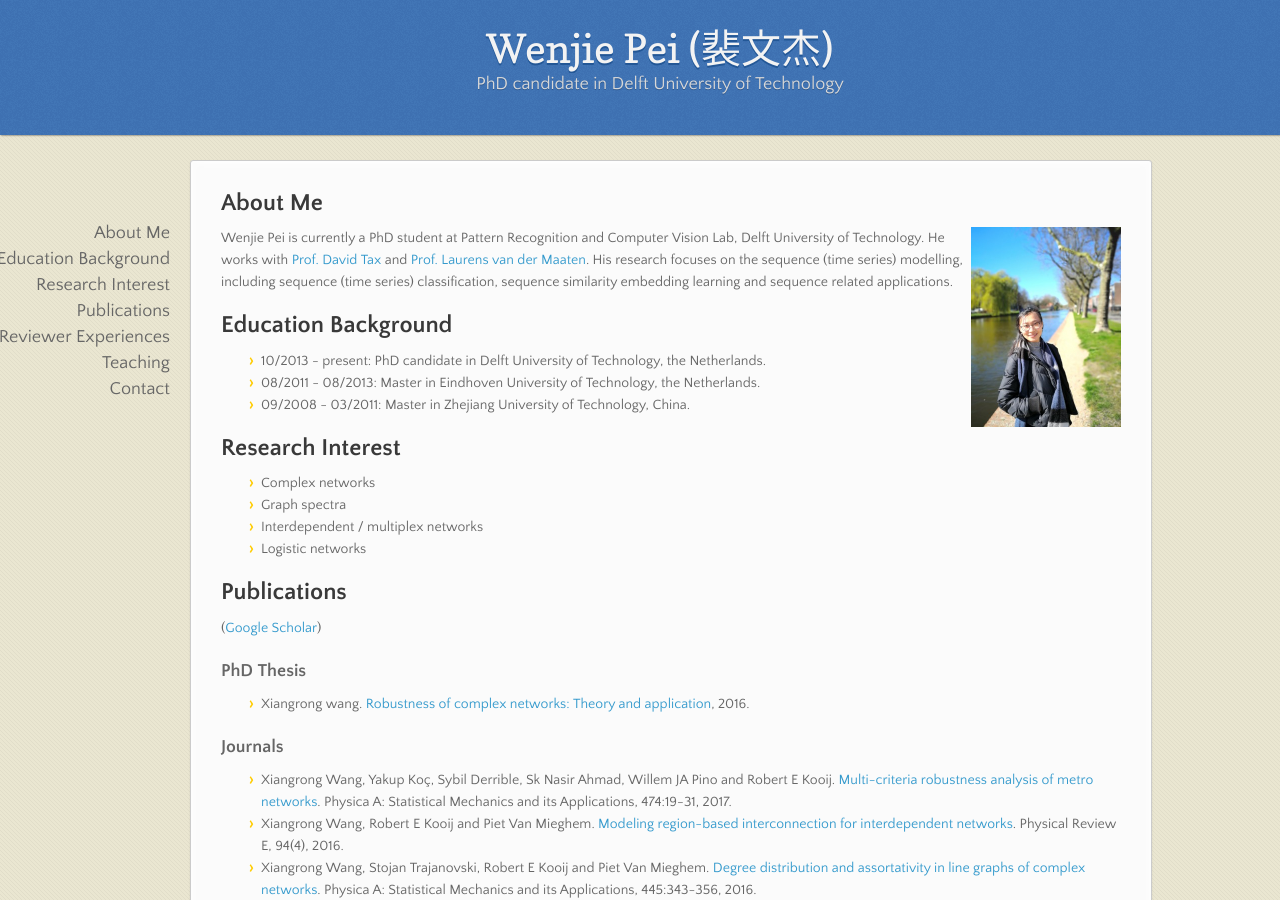
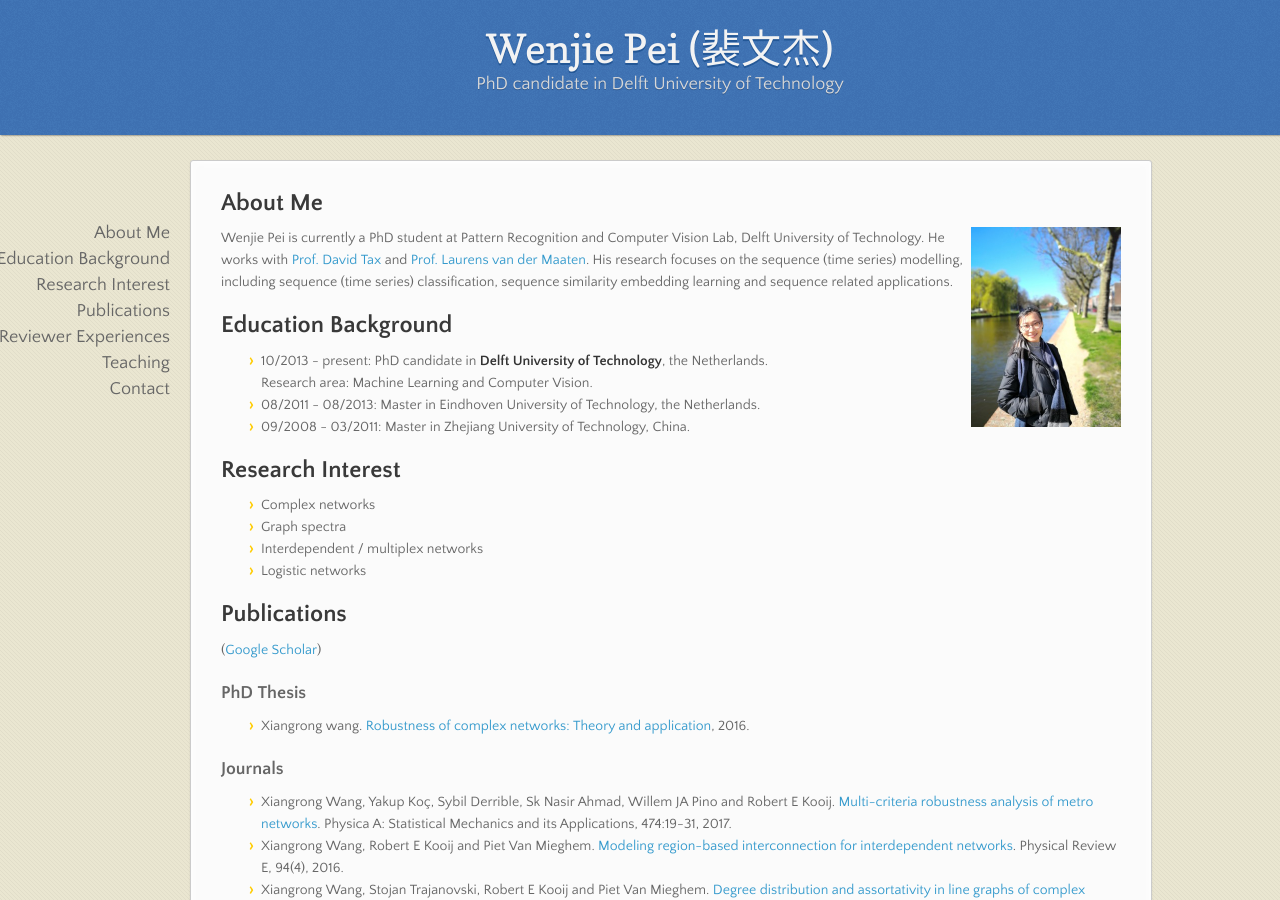
Before and after one commit to wenjiepei/wenjiepei.github.com, a Jekyll site: the page built from index.md, in a window 1280 px wide and 900 px high. Built offline with Jekyll 4.4.1, drawn with Linux system fonts in a browser that asks for light colours; nearby versions of some CDN libraries; our own code applies the rules of GitHub Pages for plain Markdown files.

Commit message:
Update index.md

```diff
--- a/index.md
+++ b/index.md
@@ -4,7 +4,8 @@
 Wenjie Pei is currently a PhD student at Pattern Recognition and Computer Vision Lab, Delft University of Technology. He works with [Prof. David Tax](http://prlab.tudelft.nl/users/david-tax) and [Prof. Laurens van der Maaten](https://lvdmaaten.github.io/). His research focuses on the sequence (time series) modelling, including sequence (time series) classification, sequence similarity embedding learning and sequence related applications.
 
 ## Education Background
-* 10/2013 - present: PhD candidate in Delft University of Technology, the Netherlands.
+* 10/2013 - present: PhD candidate in __Delft University of Technology__, the Netherlands.
+  Research area: Machine Learning and Computer Vision.
 * 08/2011 - 08/2013: Master in Eindhoven University of Technology, the Netherlands.
 * 09/2008 - 03/2011: Master in Zhejiang University of Technology, China.
 
```
